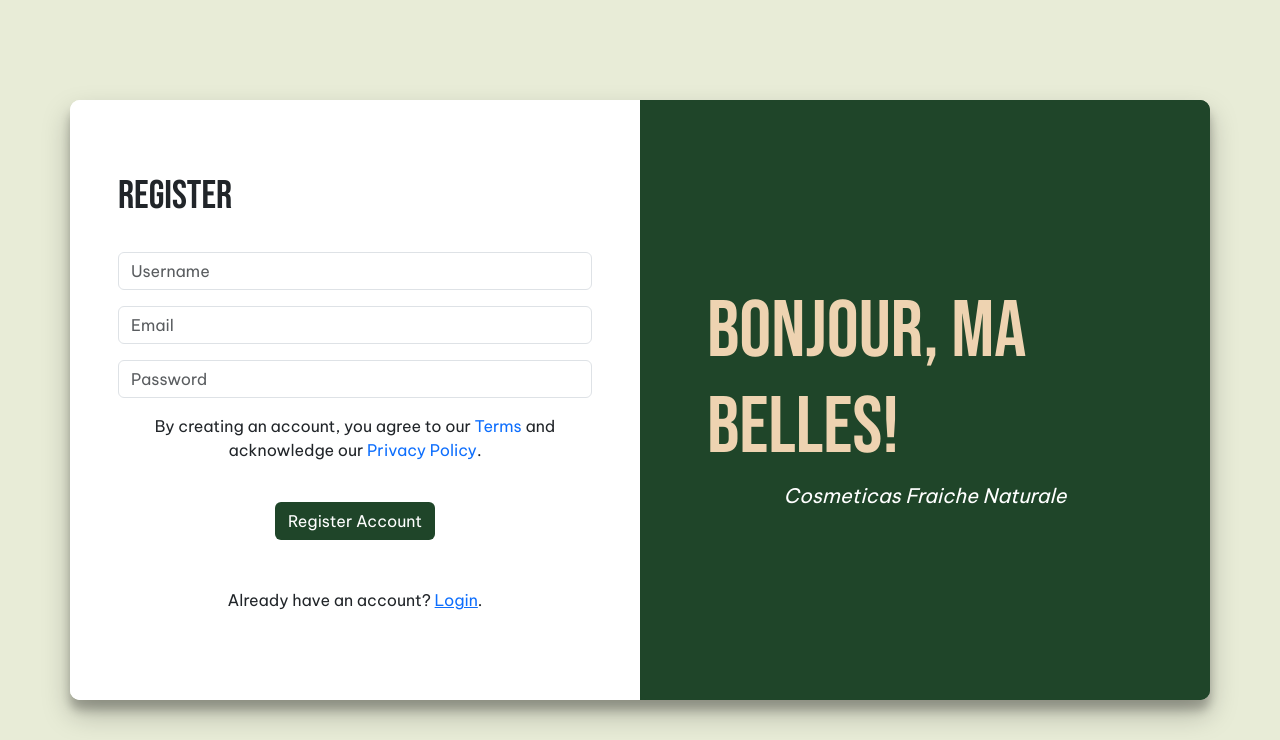
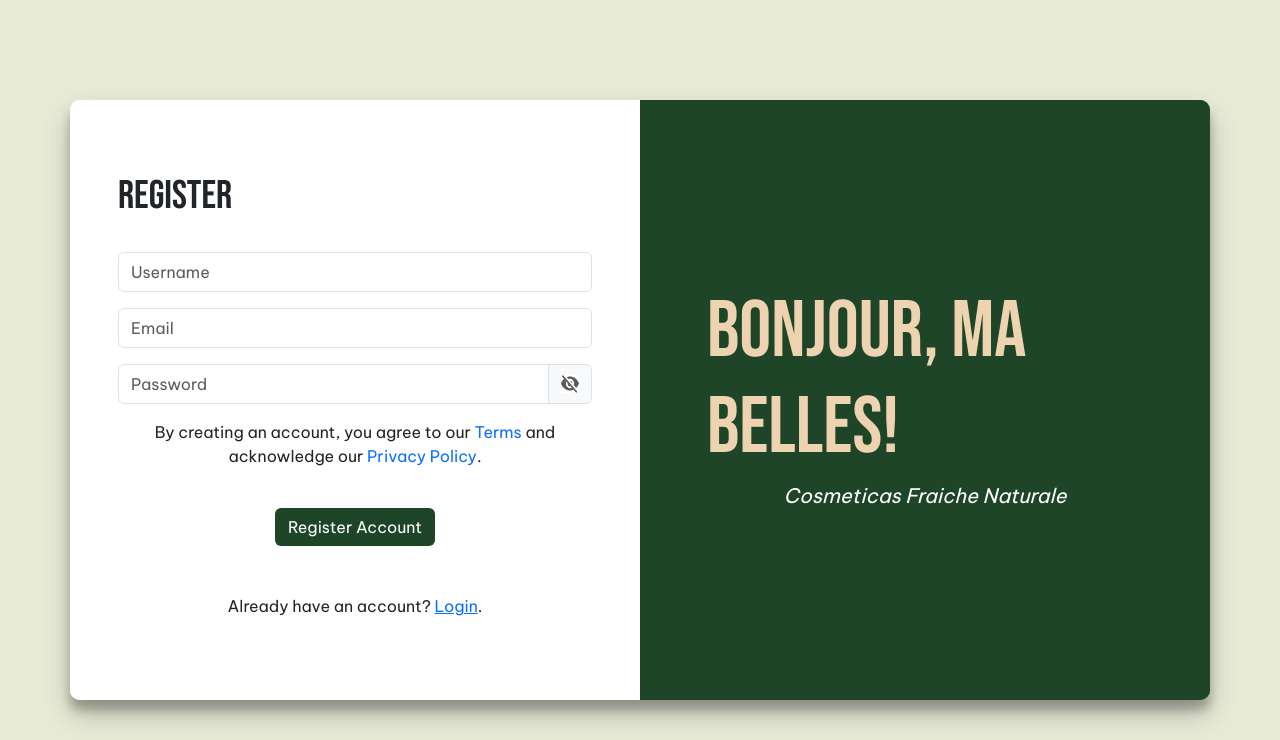
Before and after one commit to PJA03/CFN, a PHP site: page /CFN/registration.php in a window 1280 px wide. Shown: the top 740 px of the page. Run offline with PHP 8.4, Linux system fonts and the light colour scheme; some libraries are stand-ins or nearby versions.

Commit message:
regis front end revisions

```diff
--- a/Registration_Page/registration.php
+++ b/Registration_Page/registration.php
@@ -36,8 +36,8 @@
                         <div class="mb-3 password-section">
                             <div class="input-group">
                                 <input type="password" class="form-control" id="logpassword" name="logpassword" placeholder="Password" required>
-                                <span class="input-group-text" id="eyeicon">
-                                    <i class="fa fa-eye"></i>
+                                <span class="input-group-text">
+                                    <img src="eye-close.jpg" id="eyeicon-login" class="eyeicon">
                                 </span>
                             </div>
                         </div>
@@ -68,11 +68,16 @@
                         <div class="mb-3">
                             <input type="email" class="form-control" id="regisemail" name="regisemail" placeholder="Email" required>
                         </div>
-                        <div class="mb-3">
+                        <div class="mb-3 password-section">
+                        <div class="input-group">
                             <input type="password" class="form-control" id="regispassword" name="regispassword" placeholder="Password"
                             pattern="^(?=.*[a-z])(?=.*[A-Z])(?=.*\d)(?=.*[@$!%*?&#])[A-Za-z\d@$!%*?&#]{8,}$"
                             title="Password must contain at least 8 characters, including an uppercase letter, a lowercase letter, a number, and a special character."
                             required>
+                            <span class="input-group-text">
+                                <img src="eye-close.jpg" id="eyeicon-regis" class="eyeicon">
+                            </span>
+                        </div>
                         </div>
 
                         <p class="text-center mt-3">By creating an account, you agree to our <span class="link-primary">Terms</span> and acknowledge our <span class="link-primary">Privacy Policy</span>.</p>
@@ -338,20 +343,44 @@ if (isset($_POST['login'])) {
   });
 
 </script>
+
+<style>
+    #eyeicon {
+        width: 20px;
+        height: 20px;
+        cursor: pointer;
+    }
+
+    .form-control {
+    width: 100%; /* Ensures uniform width */
+    height: 40px; /* Adjust height to match other inputs */
+    }
+
+    .input-group-text img {
+    width: 18px;
+    height: 18px;
+    }
+</style>
+
 <script>
     document.addEventListener("DOMContentLoaded", function () {
-    var eyeicon = document.getElementById("eyeicon");
-    var passwordInput = document.getElementById("logpassword");
+    function togglePassword(eyeIconId, passwordInputId) {
+        var eyeicon = document.getElementById(eyeIconId);
+        var passwordInput = document.getElementById(passwordInputId);
 
-    eyeicon.addEventListener('click', function () {
+        eyeicon.addEventListener("click", function () {
             if (passwordInput.type === "password") {
                 passwordInput.type = "text";
-            eyeicon.innerHTML = '<i class="fa fa-eye-slash"></i>';
+                eyeicon.src = "eye-open.jpg";
             } else {
                 passwordInput.type = "password";
-            eyeicon.innerHTML = '<i class="fa fa-eye"></i>';
+                eyeicon.src = "eye-close.jpg";
             }
         });
+    }
+
+    togglePassword("eyeicon-login", "logpassword");
+    togglePassword("eyeicon-regis", "regispassword");
 });
 </script>
 </body>
--- a/User_Profile_Page/UserProfile.php
+++ b/User_Profile_Page/UserProfile.php
@@ -10,6 +10,7 @@ if (isset($_SESSION['email'])) {
         'last_name' => $_SESSION['last_name'],
         'contact_no' => $_SESSION['contact_no'],
         'address' => $_SESSION['address'],
+        'profile' => $_SESSION['profile_image'],
     ];
 } else {
     header('Location: ../Registration_Page/registration.php');
```
Also changed, not shown: Registration_Page/verify.php (+4 -4 lines), User_Profile_Page/editUserProfile.php (+11 -10 lines), Registration_Page/eye-close.jpg (added), Registration_Page/eye-open.jpg (added). Lines whose indentation alone changed are shown as unchanged.
